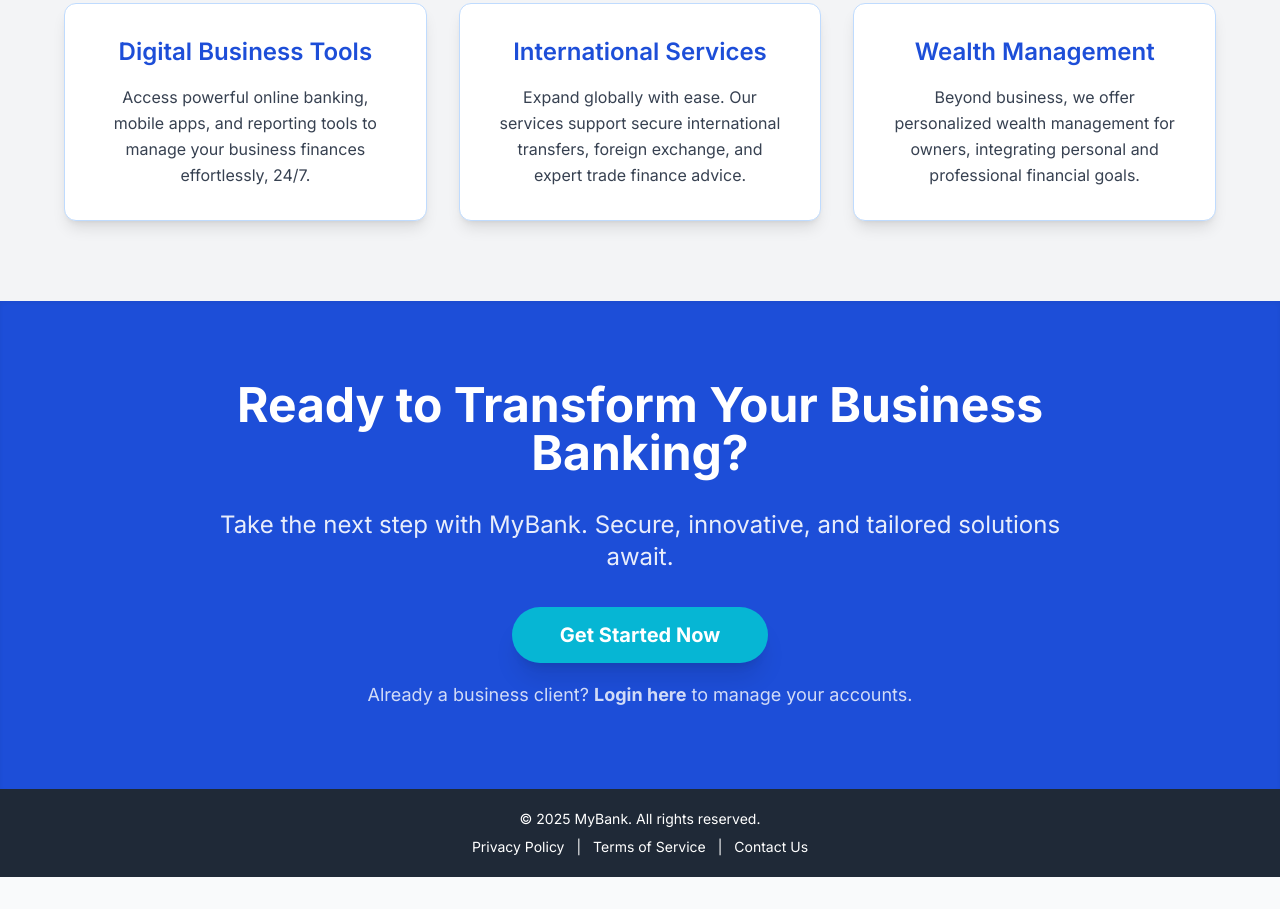
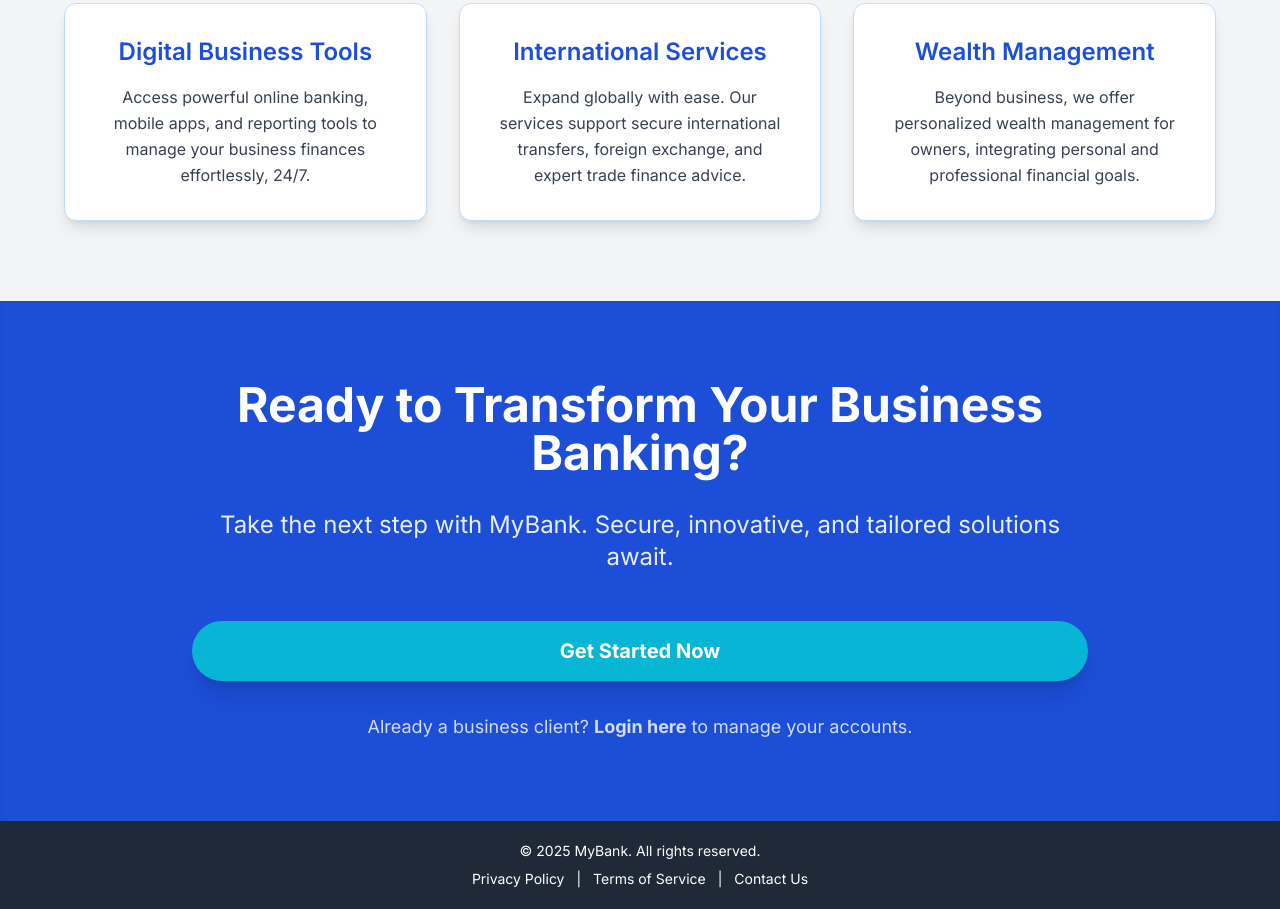
Before and after one commit to Ayush3622/bankofayushman, a plain HTML site: page business.html in a window 1280 px wide. Shown: the part 1673-2582 px from the top of the page. Before the commit the page ends 2550 px from the top, so only its background shows below. Drawn offline with nearby package versions, Linux system fonts and the light colour scheme.

Commit message:
business.html

```diff
--- a/business.html
+++ b/business.html
@@ -212,9 +212,10 @@
                 <p class="text-xl md:text-2xl leading-relaxed mb-12 opacity-90">
                     Take the next step with MyBank. Secure, innovative, and tailored solutions await.
                 </p>
-                <a href="register.html" class="bg-cyan-500 hover:bg-cyan-600 text-white font-bold py-4 px-12 rounded-full text-xl shadow-xl hover:shadow-2xl transform hover:scale-105 transition-all duration-300 no-underline">
-                    Get Started Now
-                </a>
+                 <a href="register.html"
+   class="bg-cyan-500 hover:bg-cyan-600 text-white font-bold py-3 px-6 sm:py-4 sm:px-12 rounded-full text-lg sm:text-xl shadow-xl hover:shadow-2xl transform hover:scale-105 transition-all duration-300 no-underline block text-center">
+   Get Started Now
+</a>
                 <p class="mt-8 text-lg opacity-80">Already a business client? <a href="login.html" class="text-white font-bold no-underline hover:underline">Login here</a> to manage your accounts.</p>
             </div>
         </section>
```
